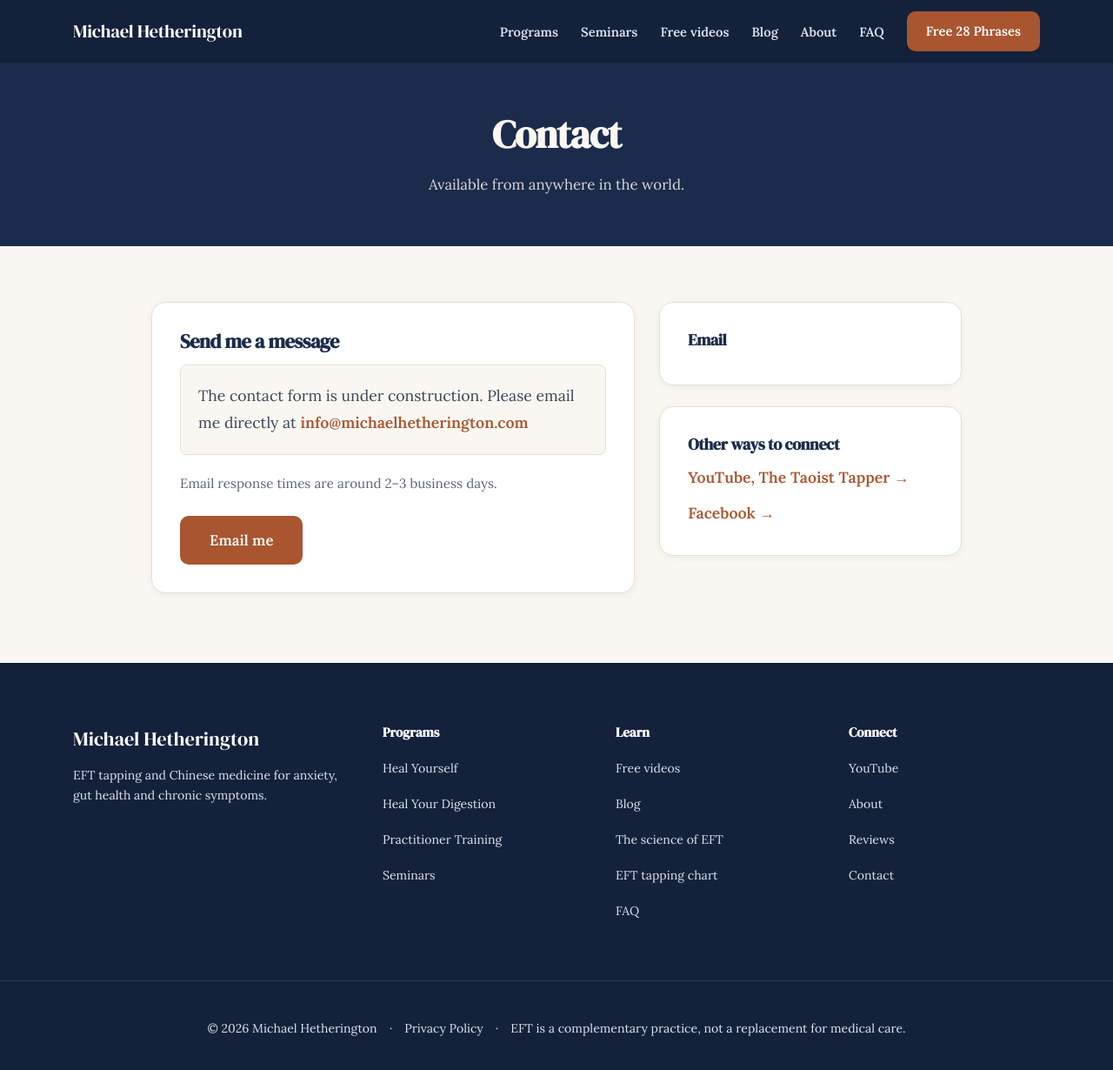
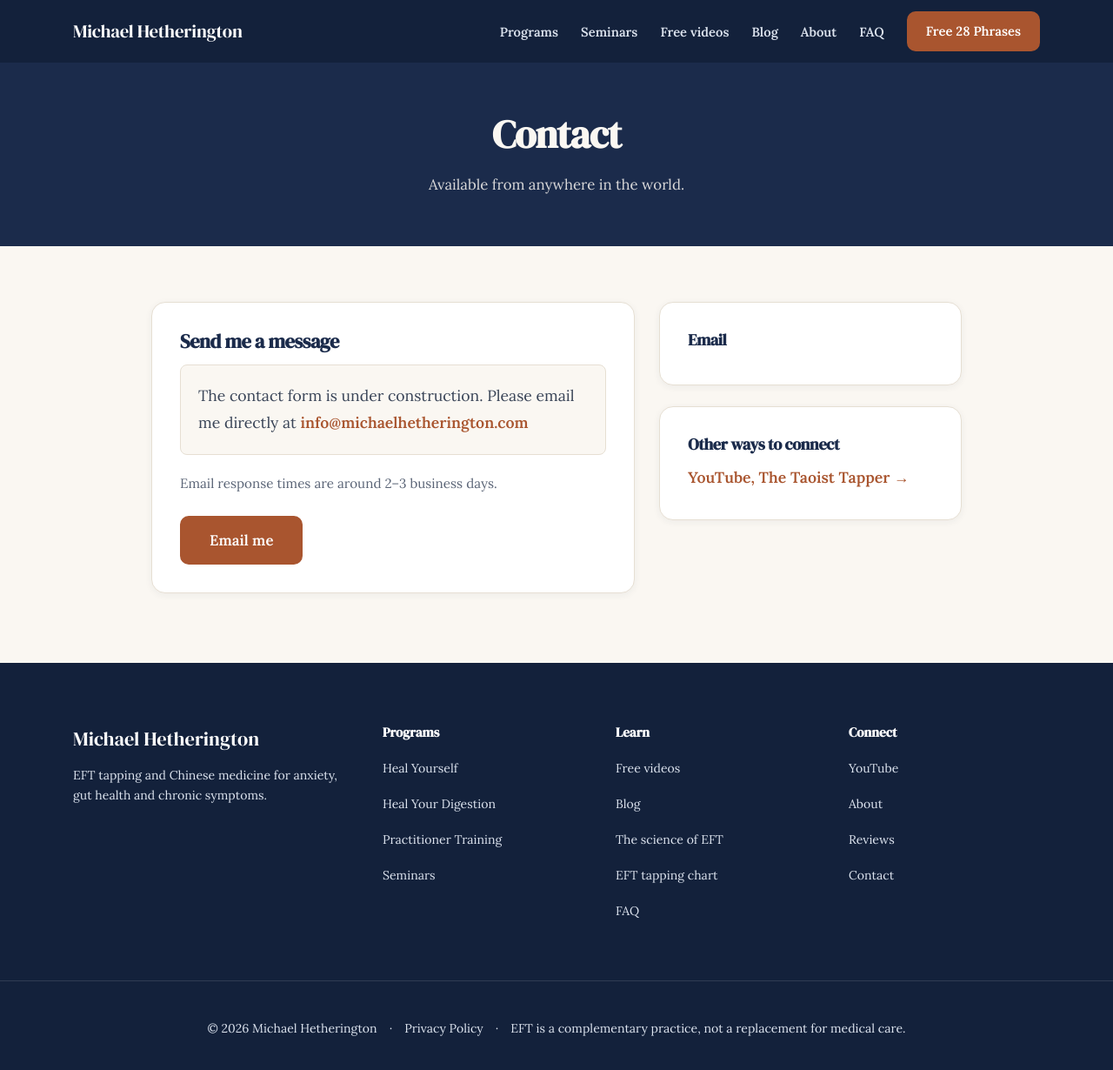
Before and after one commit to fuzzarelly/michaelhetherington.com, a Jekyll site: the page built from contact/index.html, in a window 1280 px wide and 1237 px high. Shown: the top 1230 px of the window at 87% size. Built offline with Jekyll 4.4.1, drawn with Linux system fonts in a browser that asks for light colours; a script that is not in the unit is left out.

Commit message:
Remove Facebook link from contact page
Co-Authored-By: Claude Opus 5.5 <noreply@anthropic.com>

```diff
--- a/contact/index.html
+++ b/contact/index.html
@@ -1,7 +1,7 @@
 ---
 layout: default
 title: "Contact | Michael Hetherington"
-description: "Contact Michael Hetherington, EFT tapping practitioner and trainer. Email, or connect on YouTube and Facebook."
+description: "Contact Michael Hetherington, EFT tapping practitioner and trainer. Email, or connect on YouTube."
 canonical: "https://www.michaelhetherington.com/contact/"
 ---
 
@@ -35,7 +35,6 @@ canonical: "https://www.michaelhetherington.com/contact/"
  <h2 style="font-size: 1.15rem; margin-bottom: 12px;">Other ways to connect</h2>
  <ul style="list-style: none; padding: 0; margin: 0; display: flex; flex-direction: column; gap: 10px;">
  <li><a href="https://www.youtube.com/@michaelhetherington" target="_blank" rel="noopener" style="font-weight: 600;">YouTube, The Taoist Tapper &rarr;</a></li>
- <li><a href="https://www.facebook.com/fuzzarelly" target="_blank" rel="noopener" style="font-weight: 600;">Facebook &rarr;</a></li>
  </ul>
  </div>
  </div>
```
